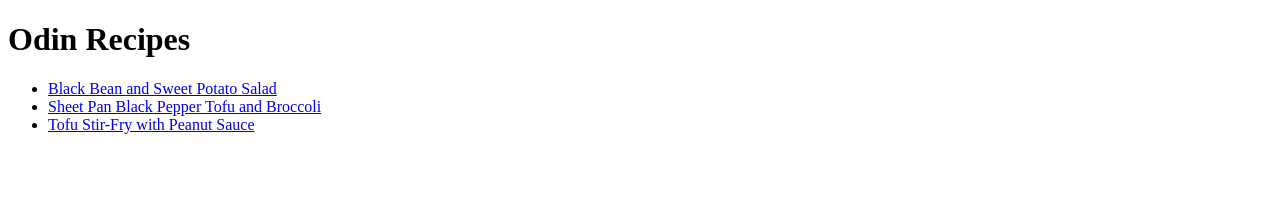
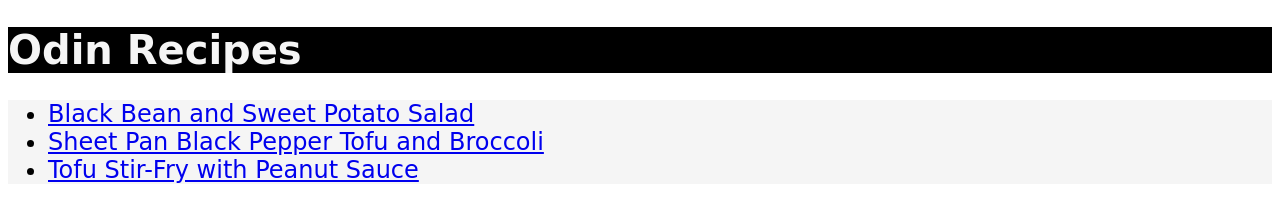
Before and after one commit to alexgreif/odin-recipes, a plain HTML site: page index.html in a window 1280 px wide. Drawn offline with Linux system fonts and the light colour scheme.

Commit message:
Add basic css

```diff
--- a/index.html
+++ b/index.html
@@ -3,6 +3,7 @@
     <head>
         <meta charset="UTF-8">
         <title>Odin Recipes</title>
+        <link rel="stylesheet" href="styles.css">
     </head>
 
     <body>
--- /dev/null
+++ b/styles.css
@@ -0,0 +1,14 @@
+* {
+    font-family: "brush script mt", cursive;
+}
+
+h1 {
+    background-color: black;
+    color: whitesmoke;
+    font-size: 40px;
+}
+
+ul {
+    background-color: whitesmoke;
+    font-size: 24px;
+}
```
